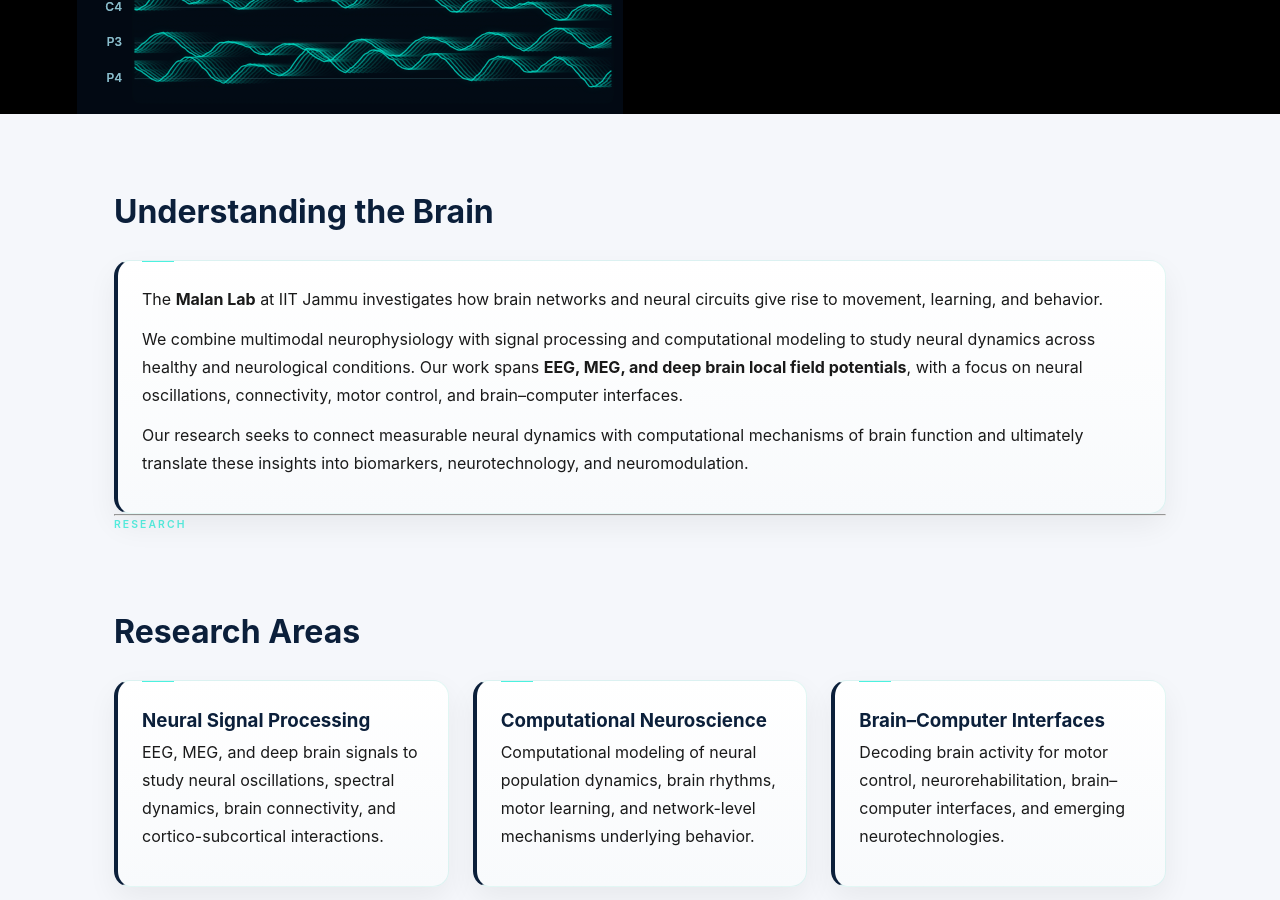
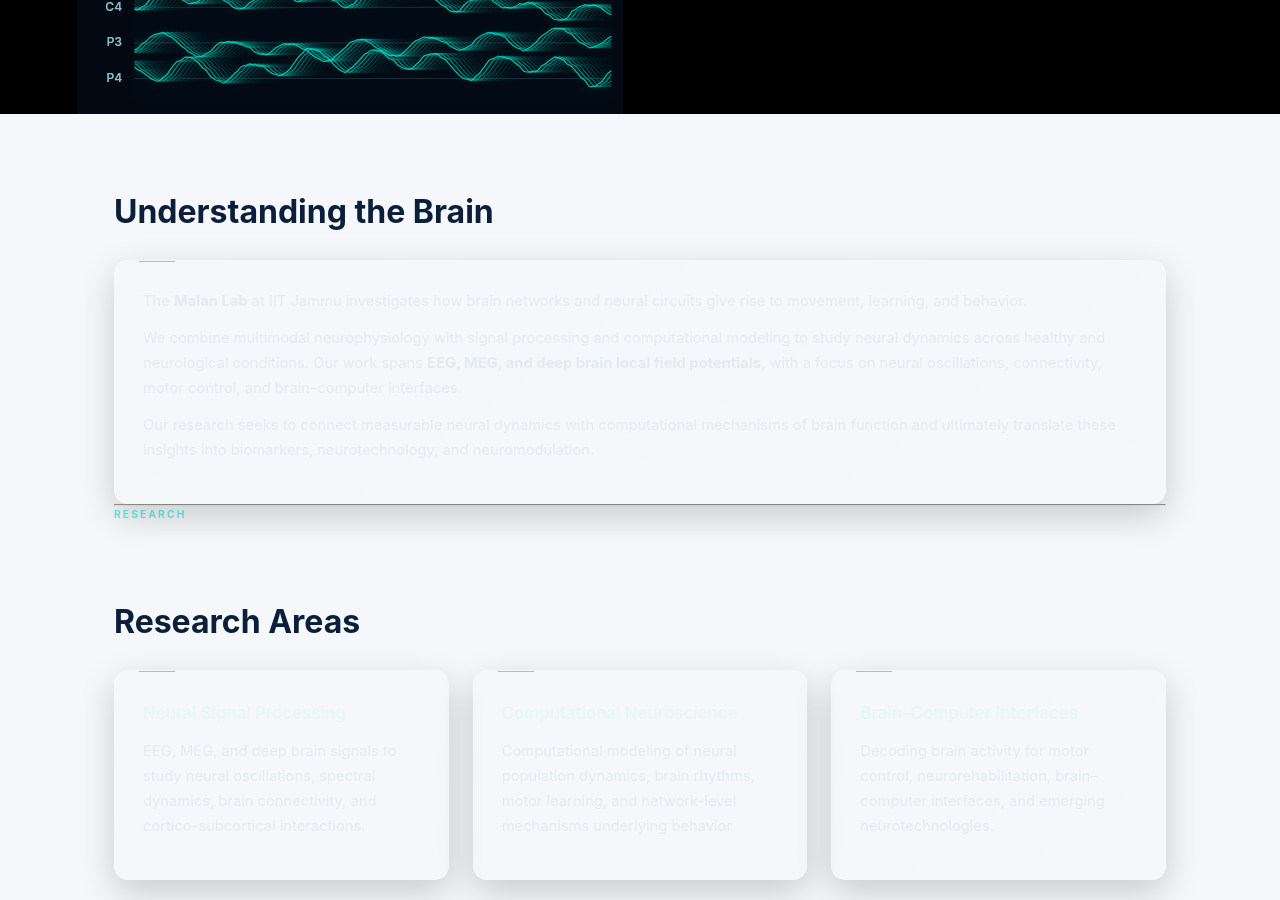
Before and after one commit to malanlab/malanlab.github.io, a Jekyll site: the page built from index.md, in a window 1280 px wide and 900 px high, scrolled down 773 px. Built offline with Jekyll 4.4.1, drawn with Linux system fonts in a browser that asks for light colours.

Commit message:
Update style.css

```diff
--- a/assets/style.css
+++ b/assets/style.css
@@ -372,81 +372,93 @@
 
 .card {
   position: relative;
-
   padding: 28px;
 
-  border: 1px solid rgba(255,255,255,0.07);
+  background: linear-gradient(
+    145deg,
+    rgba(255, 255, 255, 0.035),
+    rgba(255, 255, 255, 0.012)
+  );
+
+  border: 1px solid rgba(255, 255, 255, 0.08);
   border-radius: 14px;
 
-  background:
-    linear-gradient(
-      145deg,
-      rgba(255,255,255,0.035),
-      rgba(255,255,255,0.012)
-    );
+  box-shadow: 0 12px 35px rgba(0, 0, 0, 0.18);
 
   transition:
     transform 0.3s ease,
     border-color 0.3s ease,
-    background 0.3s ease;
+    background 0.3s ease,
+    box-shadow 0.3s ease;
 }
 
+/* subtle scientific accent */
 .card::before {
   content: "";
-
   position: absolute;
 
   top: 0;
   left: 24px;
 
-  width: 32px;
+  width: 36px;
   height: 1px;
 
-  background: rgba(0,235,210,0.7);
+  background: rgba(0, 235, 210, 0.75);
 }
 
+/* hover */
 .card:hover {
-  transform: translateY(-4px);
+  transform: translateY(-5px);
 
-  border-color: rgba(0,235,210,0.22);
+  border-color: rgba(0, 235, 210, 0.25);
 
-  background:
-    linear-gradient(
-      145deg,
-      rgba(0,235,210,0.045),
-      rgba(255,255,255,0.015)
-    );
+  background: linear-gradient(
+    145deg,
+    rgba(0, 235, 210, 0.045),
+    rgba(255, 255, 255, 0.015)
+  );
+
+  box-shadow:
+    0 18px 45px rgba(0, 0, 0, 0.25),
+    0 0 30px rgba(0, 235, 210, 0.04);
 }
 
-.card {
-  background: linear-gradient(180deg, #fff, #f8fafc);
-  padding: 24px;
+/* headings */
+.card h3 {
+  margin-top: 0;
+  margin-bottom: 10px;
 
-  border-radius: var(--radius);
-  border: 1px solid rgba(20,184,166,0.12);
-  border-left: 4px solid var(--primary);
+  color: #e8f7f5;
 
-  box-shadow: 0 12px 30px rgba(0,0,0,0.06);
+  font-size: 1.05rem;
+  font-weight: 600;
 }
 
-.card:hover {
-  transform: translateY(-5px);
-  border-left-color: var(--accent);
-}
-.card.markdown-body h3 {
-  margin-top: 14px;
-  margin-bottom: 8px;
-  color: #0b1f3a;
+/* text */
+.card p {
+  margin-bottom: 12px;
+
+  color: rgba(215, 230, 230, 0.65);
+
+  font-size: 0.92rem;
+  line-height: 1.7;
 }
 
-.card.markdown-body ul {
+/* lists */
+.card ul {
+  margin-top: 10px;
   padding-left: 20px;
-  margin-top: 10px;
 }
 
-.card.markdown-body li {
-  margin-bottom: 6px;
+.card li {
+  margin-bottom: 7px;
+
+  color: rgba(215, 230, 230, 0.65);
+
+  line-height: 1.6;
 }
+
+
 /* =========================
    SELECTED PUBLICATIONS
 ========================= */
```
